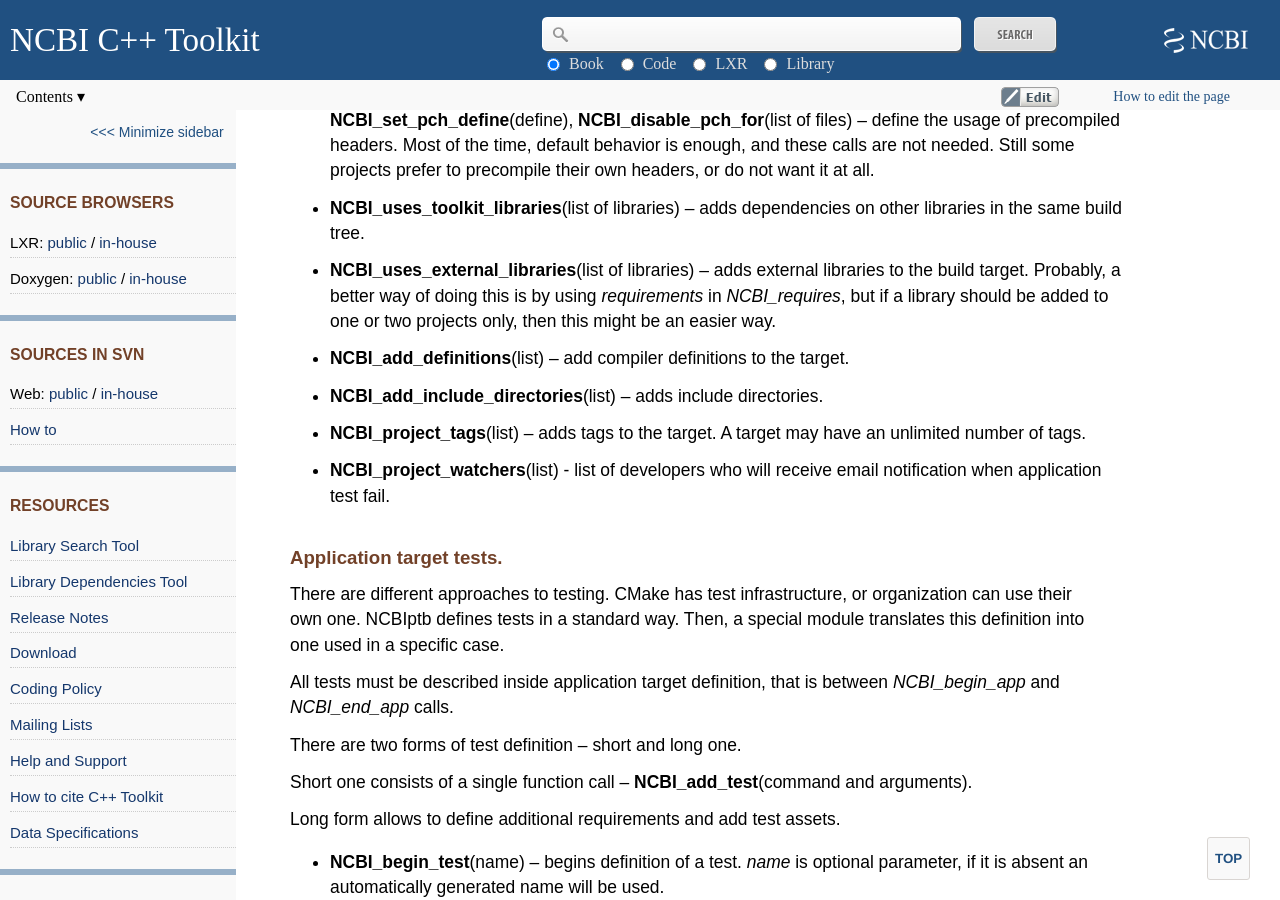
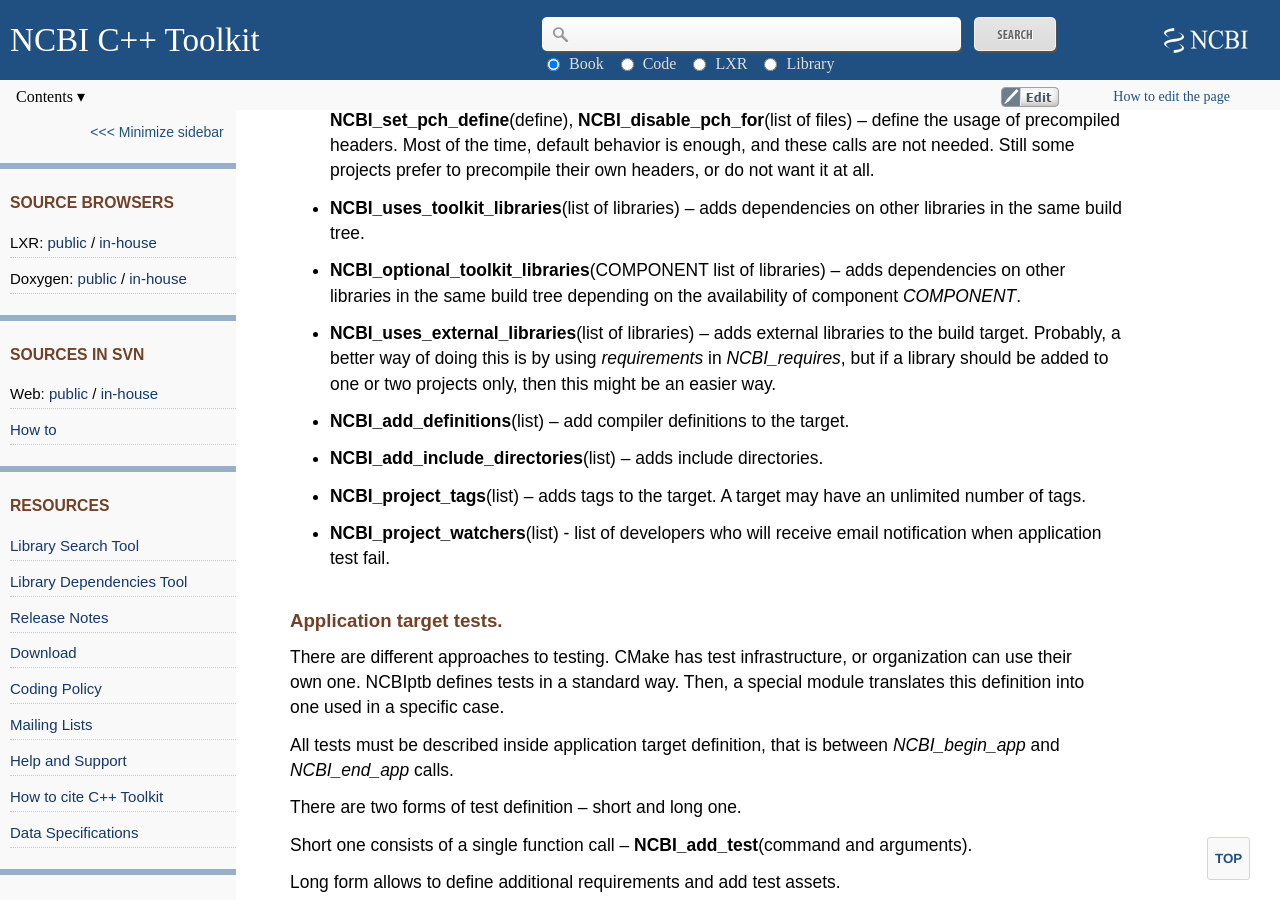
Before and after one commit to ncbi/cxx-toolkit, a Jekyll site: the page built from pages/ch_cmconfig.md, in a window 1280 px wide and 900 px high, scrolled down 9460 px. Built offline with Jekyll 4.4.1, drawn with Linux system fonts in a browser that asks for light colours.

Commit message:
Update ch_cmconfig.md

```diff
--- a/pages/ch_cmconfig.md
+++ b/pages/ch_cmconfig.md
@@ -357,6 +357,8 @@
 
 -   **NCBI_uses_toolkit_libraries**(list of libraries) – adds dependencies on other libraries in the same build tree.
 
+-   **NCBI_optional_toolkit_libraries**(COMPONENT list of libraries) – adds dependencies on other libraries in the same build tree depending on the availability of component *COMPONENT*.
+
 -   **NCBI_uses_external_libraries**(list of libraries) – adds external libraries to the build target. Probably, a better way of doing this is by using *requirements* in *NCBI_requires*, but if a library should be added to one or two projects only, then this might be an easier way.
 
 -   **NCBI_add_definitions**(list) – add compiler definitions to the target.
```
